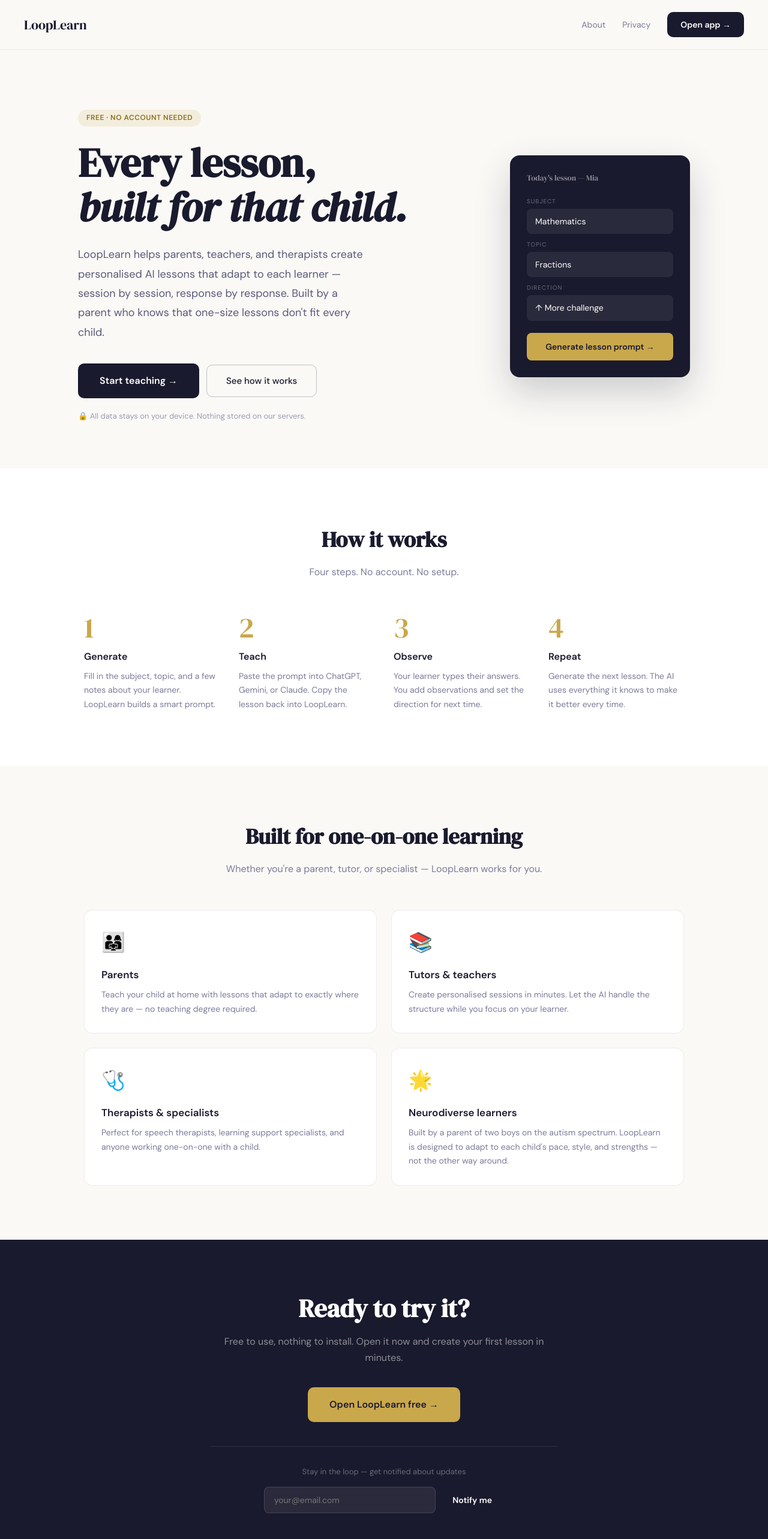
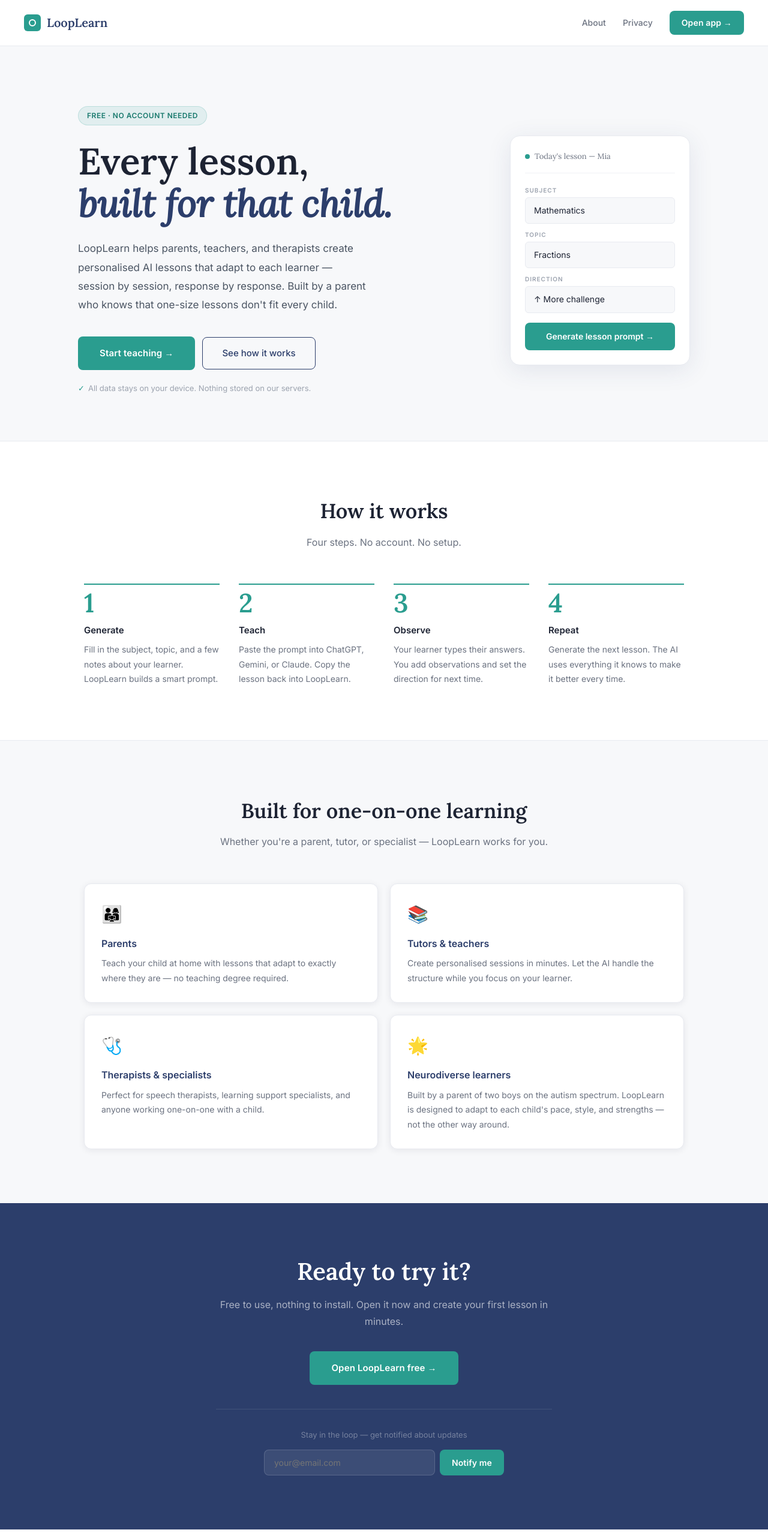
Before and after one commit to overwatchodds-ops/looplearn, a Next.js app: page / in a window 1280 px wide. Shown: the top 2566 px of the page at 60% size. Built offline with nearby package versions, Linux system fonts and the light colour scheme.

Commit message:
new reskin landing page

```diff
--- a/app/page.js
+++ b/app/page.js
@@ -41,7 +41,7 @@
   };
 
   return (
-    <div style={{ fontFamily: "'DM Sans', sans-serif", background: '#faf9f6', color: '#1a1a2e', minHeight: '100vh' }}>
+    <div style={{ fontFamily: "'Inter', sans-serif", background: '#F7F8FA', color: '#1D2333', minHeight: '100vh' }}>
 
       <script
         type="application/ld+json"
@@ -49,16 +49,18 @@
       />
 
       <style>{`
-        @import url('https://fonts.googleapis.com/css2?family=DM+Serif+Display:ital@0;1&family=DM+Sans:wght@300;400;500;600&display=swap');
+        @import url('https://fonts.googleapis.com/css2?family=Inter:wght@300;400;500;600&family=Lora:ital,wght@0,400;0,600;1,400&display=swap');
         * { box-sizing: border-box; margin: 0; padding: 0; }
-        .hero-title { font-family: 'DM Serif Display', serif; font-size: clamp(36px, 6vw, 68px); line-height: 1.1; color: #1a1a2e; }
-        .section-title { font-family: 'DM Serif Display', serif; font-size: clamp(24px, 4vw, 36px); color: #1a1a2e; }
-        .cta-btn { display: inline-block; background: #1a1a2e; color: white; padding: 16px 36px; border-radius: 10px; font-size: 16px; font-weight: 600; text-decoration: none; transition: opacity 0.15s; cursor: pointer; border: none; font-family: 'DM Sans', sans-serif; }
-        .cta-btn:hover { opacity: 0.85; }
-        .cta-btn-outline { display: inline-block; background: transparent; color: #1a1a2e; padding: 14px 32px; border-radius: 10px; font-size: 15px; font-weight: 500; text-decoration: none; border: 1.5px solid rgba(26,26,46,0.25); transition: all 0.15s; }
-        .cta-btn-outline:hover { border-color: #1a1a2e; background: rgba(26,26,46,0.04); }
-        .step-num { font-family: 'DM Serif Display', serif; font-size: 48px; color: #c9a84c; line-height: 1; margin-bottom: 12px; }
-        .tag { display: inline-block; background: rgba(201,168,76,0.15); color: #8a6f20; padding: 4px 14px; border-radius: 20px; font-size: 12px; font-weight: 600; letter-spacing: 0.5px; text-transform: uppercase; margin-bottom: 24px; }
+        .hero-title { font-family: 'Lora', serif; font-size: clamp(36px, 5.5vw, 62px); line-height: 1.15; color: #1D2333; }
+        .section-title { font-family: 'Lora', serif; font-size: clamp(22px, 3.5vw, 34px); color: #1D2333; }
+        .cta-btn { display: inline-block; background: #2A9D8F; color: white; padding: 16px 36px; border-radius: 8px; font-size: 15px; font-weight: 600; text-decoration: none; transition: background 0.15s; cursor: pointer; border: none; font-family: 'Inter', sans-serif; letter-spacing: 0.01em; }
+        .cta-btn:hover { background: #238b7e; }
+        .cta-btn-outline { display: inline-block; background: transparent; color: #2C3E6B; padding: 14px 32px; border-radius: 8px; font-size: 15px; font-weight: 500; text-decoration: none; border: 1.5px solid #2C3E6B; transition: all 0.15s; }
+        .cta-btn-outline:hover { background: #2C3E6B; color: white; }
+        .step-num { font-family: 'Lora', serif; font-size: 44px; color: #2A9D8F; line-height: 1; margin-bottom: 12px; font-weight: 600; }
+        .tag { display: inline-block; background: rgba(42,157,143,0.1); color: #1a7a6e; padding: 5px 14px; border-radius: 20px; font-size: 12px; font-weight: 600; letter-spacing: 0.5px; text-transform: uppercase; margin-bottom: 24px; border: 1px solid rgba(42,157,143,0.2); }
+        .card { background: white; border-radius: 12px; padding: 28px; border: 1px solid #E8EAF0; transition: box-shadow 0.15s; }
+        .card:hover { box-shadow: 0 4px 20px rgba(44,62,107,0.08); }
         @media (max-width: 768px) {
           .nav-links { display: none !important; }
           .hero-grid { flex-direction: column !important; }
@@ -66,7 +68,7 @@
           .steps-grid { grid-template-columns: 1fr 1fr !important; }
           .audience-grid { grid-template-columns: 1fr !important; }
           .footer-grid { flex-direction: column !important; gap: 12px !important; text-align: center; }
-          .cta-group { flex-direction: column !important; }
+          .cta-group { flex-direction: column !important; align-items: flex-start !important; }
           .email-form { flex-direction: column !important; }
         }
         @media (max-width: 480px) {
@@ -75,48 +77,55 @@
       `}</style>
 
       {/* Nav */}
-      <nav style={{ padding: '20px 40px', display: 'flex', alignItems: 'center', justifyContent: 'space-between', borderBottom: '1px solid rgba(26,26,46,0.08)', background: '#faf9f6' }}>
-        <div style={{ fontFamily: "'DM Serif Display', serif", fontSize: 22 }}>LoopLearn</div>
+      <nav style={{ padding: '18px 40px', display: 'flex', alignItems: 'center', justifyContent: 'space-between', borderBottom: '1px solid #E8EAF0', background: 'white' }}>
+        <div style={{ display: 'flex', alignItems: 'center', gap: 10 }}>
+          <div style={{ width: 28, height: 28, background: '#2A9D8F', borderRadius: 6, display: 'flex', alignItems: 'center', justifyContent: 'center' }}>
+            <div style={{ width: 12, height: 12, border: '2px solid white', borderRadius: '50%' }} />
+          </div>
+          <div style={{ fontFamily: "'Lora', serif", fontSize: 20, color: '#2C3E6B', fontWeight: 600 }}>LoopLearn</div>
+        </div>
         <div className="nav-links" style={{ display: 'flex', gap: 28, alignItems: 'center' }}>
-          <a href="/about" style={{ color: '#7b7b9a', fontSize: 14, textDecoration: 'none' }}>About</a>
-          <a href="/privacy" style={{ color: '#7b7b9a', fontSize: 14, textDecoration: 'none' }}>Privacy</a>
-          <a href="/app" className="cta-btn" style={{ padding: '10px 22px', fontSize: 14 }}>Open app →</a>
+          <a href="/about" style={{ color: '#6B7280', fontSize: 14, textDecoration: 'none', fontWeight: 500 }}>About</a>
+          <a href="/privacy" style={{ color: '#6B7280', fontSize: 14, textDecoration: 'none', fontWeight: 500 }}>Privacy</a>
+          <a href="/app" className="cta-btn" style={{ padding: '9px 20px', fontSize: 14 }}>Open app →</a>
         </div>
-        <a href="/app" className="cta-btn" style={{ padding: '10px 22px', fontSize: 14, display: 'none' }} id="nav-mobile-cta">Open app →</a>
       </nav>
 
       {/* Hero */}
       <section style={{ maxWidth: 1100, margin: '0 auto', padding: 'clamp(52px, 8vw, 100px) 40px clamp(48px, 6vw, 80px)' }}>
-        <div className="hero-grid" style={{ display: 'flex', alignItems: 'center', gap: 64 }}>
+        <div className="hero-grid" style={{ display: 'flex', alignItems: 'center', gap: 72 }}>
           <div style={{ flex: 1 }}>
             <div className="tag">Free · No account needed</div>
             <h1 className="hero-title" style={{ marginBottom: 24 }}>
               Every lesson,<br />
-              <em>built for that child.</em>
+              <em style={{ color: '#2C3E6B' }}>built for that child.</em>
             </h1>
-            <p style={{ fontSize: 18, color: '#5a5a7a', lineHeight: 1.8, marginBottom: 36, maxWidth: 480 }}>
+            <p style={{ fontSize: 17, color: '#4B5563', lineHeight: 1.85, marginBottom: 36, maxWidth: 480, fontWeight: 400 }}>
               LoopLearn helps parents, teachers, and therapists create personalised AI lessons that adapt to each learner — session by session, response by response. Built by a parent who knows that one-size lessons don't fit every child.
             </p>
             <div className="cta-group" style={{ display: 'flex', gap: 12, alignItems: 'center', flexWrap: 'wrap', marginBottom: 20 }}>
               <a href="/app" className="cta-btn">Start teaching →</a>
               <a href="#how" className="cta-btn-outline">See how it works</a>
             </div>
-            <p style={{ fontSize: 13, color: '#9b9bb5' }}>
-              🔒 All data stays on your device. Nothing stored on our servers.
+            <p style={{ fontSize: 13, color: '#9CA3AF', display: 'flex', alignItems: 'center', gap: 6 }}>
+              <span style={{ color: '#2A9D8F' }}>✓</span> All data stays on your device. Nothing stored on our servers.
             </p>
           </div>
 
           {/* Hero visual */}
           <div className="hero-visual" style={{ flex: '0 0 300px' }}>
-            <div style={{ background: '#1a1a2e', borderRadius: 16, padding: 28, boxShadow: '0 24px 60px rgba(26,26,46,0.2)' }}>
-              <div style={{ fontFamily: "'DM Serif Display', serif", color: 'rgba(255,255,255,0.5)', fontSize: 13, marginBottom: 20 }}>Today's lesson — Mia</div>
+            <div style={{ background: 'white', borderRadius: 16, padding: 24, border: '1px solid #E8EAF0', boxShadow: '0 8px 40px rgba(44,62,107,0.1)' }}>
+              <div style={{ display: 'flex', alignItems: 'center', gap: 8, marginBottom: 20, paddingBottom: 16, borderBottom: '1px solid #F0F1F5' }}>
+                <div style={{ width: 8, height: 8, background: '#2A9D8F', borderRadius: '50%' }} />
+                <div style={{ fontFamily: "'Lora', serif", color: '#6B7280', fontSize: 13 }}>Today's lesson — Mia</div>
+              </div>
               {[['Subject', 'Mathematics'], ['Topic', 'Fractions'], ['Direction', '↑ More challenge']].map(([label, value]) => (
                 <div key={label} style={{ marginBottom: 10 }}>
-                  <div style={{ fontSize: 10, color: 'rgba(255,255,255,0.35)', textTransform: 'uppercase', letterSpacing: 1, marginBottom: 4 }}>{label}</div>
-                  <div style={{ background: 'rgba(255,255,255,0.07)', borderRadius: 8, padding: '10px 14px', color: 'white', fontSize: 14 }}>{value}</div>
+                  <div style={{ fontSize: 10, color: '#9CA3AF', textTransform: 'uppercase', letterSpacing: 1, marginBottom: 4, fontWeight: 600 }}>{label}</div>
+                  <div style={{ background: '#F7F8FA', borderRadius: 6, padding: '10px 14px', color: '#1D2333', fontSize: 14, border: '1px solid #E8EAF0' }}>{value}</div>
                 </div>
               ))}
-              <div style={{ marginTop: 20, background: '#c9a84c', borderRadius: 8, padding: '12px 16px', color: '#1a1a2e', fontWeight: 600, fontSize: 14, textAlign: 'center' }}>
+              <div style={{ marginTop: 16, background: '#2A9D8F', borderRadius: 8, padding: '12px 16px', color: 'white', fontWeight: 600, fontSize: 14, textAlign: 'center', cursor: 'pointer' }}>
                 Generate lesson prompt →
               </div>
             </div>
@@ -125,11 +134,11 @@
       </section>
 
       {/* How it works */}
-      <section id="how" style={{ background: 'white', padding: 'clamp(48px, 7vw, 90px) 40px' }}>
+      <section id="how" style={{ background: 'white', padding: 'clamp(48px, 7vw, 90px) 40px', borderTop: '1px solid #E8EAF0', borderBottom: '1px solid #E8EAF0' }}>
         <div style={{ maxWidth: 1000, margin: '0 auto' }}>
           <div style={{ textAlign: 'center', marginBottom: 56 }}>
             <h2 className="section-title" style={{ marginBottom: 12 }}>How it works</h2>
-            <p style={{ color: '#7b7b9a', fontSize: 16 }}>Four steps. No account. No setup.</p>
+            <p style={{ color: '#6B7280', fontSize: 16 }}>Four steps. No account. No setup.</p>
           </div>
           <div className="steps-grid" style={{ display: 'grid', gridTemplateColumns: 'repeat(4, 1fr)', gap: 32 }}>
             {[
@@ -138,10 +147,10 @@
               ['3', 'Observe', 'Your learner types their answers. You add observations and set the direction for next time.'],
               ['4', 'Repeat', 'Generate the next lesson. The AI uses everything it knows to make it better every time.'],
             ].map(([n, title, desc]) => (
-              <div key={n}>
+              <div key={n} style={{ paddingTop: 8, borderTop: '2px solid #2A9D8F' }}>
                 <div className="step-num">{n}</div>
-                <div style={{ fontWeight: 600, fontSize: 16, marginBottom: 8 }}>{title}</div>
-                <div style={{ color: '#7b7b9a', fontSize: 14, lineHeight: 1.7 }}>{desc}</div>
+                <div style={{ fontWeight: 600, fontSize: 15, marginBottom: 8, color: '#1D2333' }}>{title}</div>
+                <div style={{ color: '#6B7280', fontSize: 14, lineHeight: 1.75 }}>{desc}</div>
               </div>
             ))}
           </div>
@@ -149,23 +158,23 @@
       </section>
 
       {/* Who it's for */}
-      <section style={{ padding: 'clamp(48px, 7vw, 90px) 40px', background: '#faf9f6' }}>
+      <section style={{ padding: 'clamp(48px, 7vw, 90px) 40px', background: '#F7F8FA' }}>
         <div style={{ maxWidth: 1000, margin: '0 auto' }}>
           <div style={{ textAlign: 'center', marginBottom: 56 }}>
             <h2 className="section-title" style={{ marginBottom: 12 }}>Built for one-on-one learning</h2>
-            <p style={{ color: '#7b7b9a', fontSize: 16 }}>Whether you're a parent, tutor, or specialist — LoopLearn works for you.</p>
+            <p style={{ color: '#6B7280', fontSize: 16 }}>Whether you're a parent, tutor, or specialist — LoopLearn works for you.</p>
           </div>
-          <div className="audience-grid" style={{ display: 'grid', gridTemplateColumns: 'repeat(2, 1fr)', gap: 24 }}>
+          <div className="audience-grid" style={{ display: 'grid', gridTemplateColumns: 'repeat(2, 1fr)', gap: 20 }}>
             {[
               ['👨‍👩‍👧', 'Parents', 'Teach your child at home with lessons that adapt to exactly where they are — no teaching degree required.'],
               ['📚', 'Tutors & teachers', 'Create personalised sessions in minutes. Let the AI handle the structure while you focus on your learner.'],
               ['🩺', 'Therapists & specialists', 'Perfect for speech therapists, learning support specialists, and anyone working one-on-one with a child.'],
-              ['🌟', 'Neurodiverse learners', 'Built by a parent of two boys on the autism spectrum. LoopLearn is designed to adapt to each child\'s pace, style, and strengths — not the other way around.'],
+              ['🌟', 'Neurodiverse learners', "Built by a parent of two boys on the autism spectrum. LoopLearn is designed to adapt to each child's pace, style, and strengths — not the other way around."],
             ].map(([emoji, title, desc]) => (
-              <div key={title} style={{ background: 'white', borderRadius: 14, padding: 28, border: '1px solid rgba(26,26,46,0.08)' }}>
-                <div style={{ fontSize: 32, marginBottom: 14 }}>{emoji}</div>
-                <div style={{ fontWeight: 600, fontSize: 17, marginBottom: 8 }}>{title}</div>
-                <div style={{ color: '#7b7b9a', fontSize: 14, lineHeight: 1.7 }}>{desc}</div>
+              <div key={title} className="card">
+                <div style={{ fontSize: 28, marginBottom: 14 }}>{emoji}</div>
+                <div style={{ fontWeight: 600, fontSize: 16, marginBottom: 8, color: '#2C3E6B' }}>{title}</div>
+                <div style={{ color: '#6B7280', fontSize: 14, lineHeight: 1.75 }}>{desc}</div>
               </div>
             ))}
           </div>
@@ -173,22 +182,22 @@
       </section>
 
       {/* CTA + Email */}
-      <section style={{ background: '#1a1a2e', padding: 'clamp(48px, 7vw, 90px) 40px' }}>
-        <div style={{ maxWidth: 580, margin: '0 auto', textAlign: 'center' }}>
-          <h2 style={{ fontFamily: "'DM Serif Display', serif", fontSize: 'clamp(28px, 4vw, 42px)', color: 'white', marginBottom: 16, lineHeight: 1.2 }}>
+      <section style={{ background: '#2C3E6B', padding: 'clamp(48px, 7vw, 90px) 40px' }}>
+        <div style={{ maxWidth: 560, margin: '0 auto', textAlign: 'center' }}>
+          <h2 style={{ fontFamily: "'Lora', serif", fontSize: 'clamp(26px, 4vw, 40px)', color: 'white', marginBottom: 16, lineHeight: 1.25 }}>
             Ready to try it?
           </h2>
-          <p style={{ color: 'rgba(255,255,255,0.5)', fontSize: 16, marginBottom: 36, lineHeight: 1.7 }}>
+          <p style={{ color: 'rgba(255,255,255,0.6)', fontSize: 16, marginBottom: 36, lineHeight: 1.75 }}>
             Free to use, nothing to install. Open it now and create your first lesson in minutes.
           </p>
-          <a href="/app" className="cta-btn" style={{ background: '#c9a84c', color: '#1a1a2e', marginBottom: 40, display: 'inline-block' }}>
+          <a href="/app" className="cta-btn" style={{ marginBottom: 40, display: 'inline-block', background: '#2A9D8F' }}>
             Open LoopLearn free →
           </a>
 
           <div style={{ borderTop: '1px solid rgba(255,255,255,0.1)', paddingTop: 32 }}>
             <p style={{ color: 'rgba(255,255,255,0.35)', fontSize: 13, marginBottom: 14 }}>Stay in the loop — get notified about updates</p>
             {submitted ? (
-              <p style={{ color: '#c9a84c', fontWeight: 500 }}>✓ Thanks! We'll be in touch.</p>
+              <p style={{ color: '#2A9D8F', fontWeight: 500 }}>✓ Thanks! We'll be in touch.</p>
             ) : (
               <form onSubmit={handleSubmit}>
                 <div className="email-form" style={{ display: 'flex', gap: 8, maxWidth: 400, margin: '0 auto' }}>
@@ -198,7 +207,7 @@
                     onChange={e => setEmail(e.target.value)}
                     placeholder="your@email.com"
                     required
-                    style={{ flex: 1, padding: '12px 16px', borderRadius: 8, border: '1px solid rgba(255,255,255,0.12)', background: 'rgba(255,255,255,0.07)', color: 'white', fontSize: 14, fontFamily: "'DM Sans', sans-serif", outline: 'none', minWidth: 0 }}
+                    style={{ flex: 1, padding: '12px 16px', borderRadius: 8, border: '1px solid rgba(255,255,255,0.15)', background: 'rgba(255,255,255,0.08)', color: 'white', fontSize: 14, fontFamily: "'Inter', sans-serif", outline: 'none', minWidth: 0 }}
                   />
                   <button type="submit" disabled={submitting} className="cta-btn" style={{ padding: '12px 20px', fontSize: 14, whiteSpace: 'nowrap' }}>
                     {submitting ? '…' : 'Notify me'}
@@ -211,13 +220,13 @@
       </section>
 
       {/* Footer */}
-      <footer style={{ padding: '28px 40px', borderTop: '1px solid rgba(26,26,46,0.08)', background: '#faf9f6' }}>
+      <footer style={{ padding: '28px 40px', borderTop: '1px solid #E8EAF0', background: 'white' }}>
         <div className="footer-grid" style={{ maxWidth: 1000, margin: '0 auto', display: 'flex', justifyContent: 'space-between', alignItems: 'center' }}>
-          <div style={{ fontFamily: "'DM Serif Display', serif", fontSize: 16 }}>LoopLearn</div>
-          <div style={{ fontSize: 13, color: '#9b9bb5' }}>© 2026 ClickSeed Pty Ltd · ABN 87 656 256 567</div>
+          <div style={{ fontFamily: "'Lora', serif", fontSize: 16, color: '#2C3E6B', fontWeight: 600 }}>LoopLearn</div>
+          <div style={{ fontSize: 13, color: '#9CA3AF' }}>© 2026 ClickSeed Pty Ltd · ABN 87 656 256 567</div>
           <div style={{ display: 'flex', gap: 20 }}>
             {['About', 'Privacy', 'Terms'].map(l => (
-              <a key={l} href={`/${l.toLowerCase()}`} style={{ color: '#9b9bb5', fontSize: 13, textDecoration: 'none' }}>{l}</a>
+              <a key={l} href={`/${l.toLowerCase()}`} style={{ color: '#9CA3AF', fontSize: 13, textDecoration: 'none' }}>{l}</a>
             ))}
           </div>
         </div>
```
